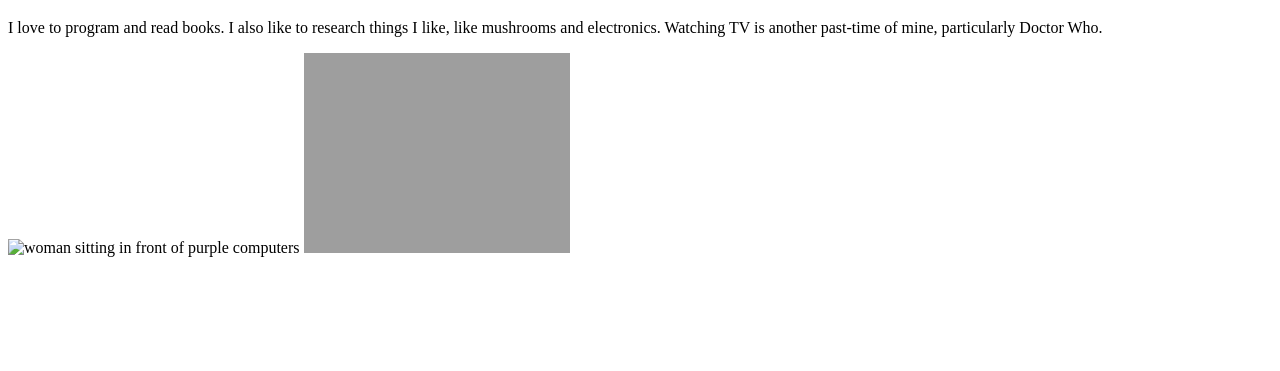
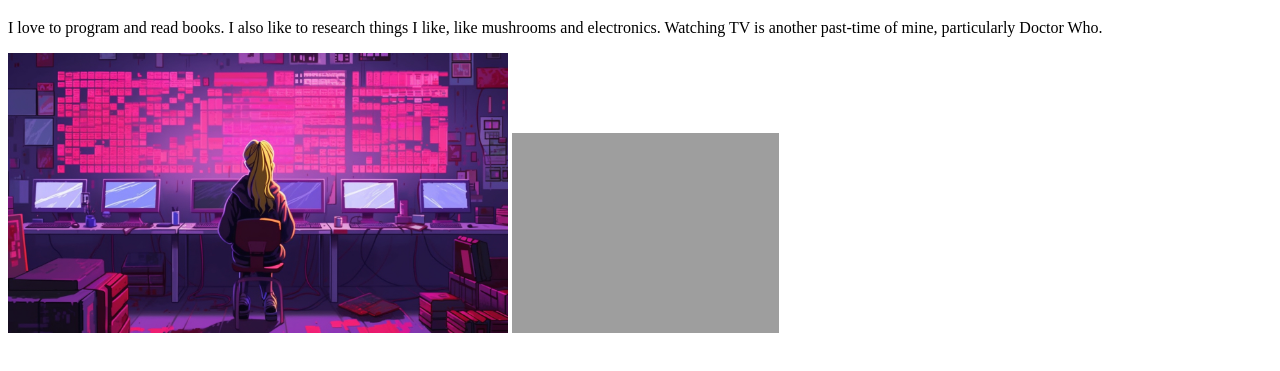
Before and after one commit to ashtree0/ash-portfolio, a plain HTML site: page hobbies.html in a window 1280 px wide. Shown: the part 61-432 px from the top of the page. Drawn offline with Linux system fonts and the light colour scheme; the site is published under a folder, as on GitHub Pages, so addresses that start at the root find nothing.

Commit message:
Change img src of hobbies file

```diff
--- a/hobbies.html
+++ b/hobbies.html
@@ -9,7 +9,7 @@
     <h1>My Hobbies</h1>
     <p>I love to program and read books. I also like to research things I like, like mushrooms and electronics. Watching TV is another past-time of mine, particularly Doctor Who.</p>
 
-    <img src="/img/programming.jpeg" width=500px alt="woman sitting in front of purple computers"/>
+    <img src="img/programming.jpeg" width=500px alt="woman sitting in front of purple computers"/>
     <img src="img/tardis.png" height=200px alt="blue police box"/>
 </body>
 </html>
```
